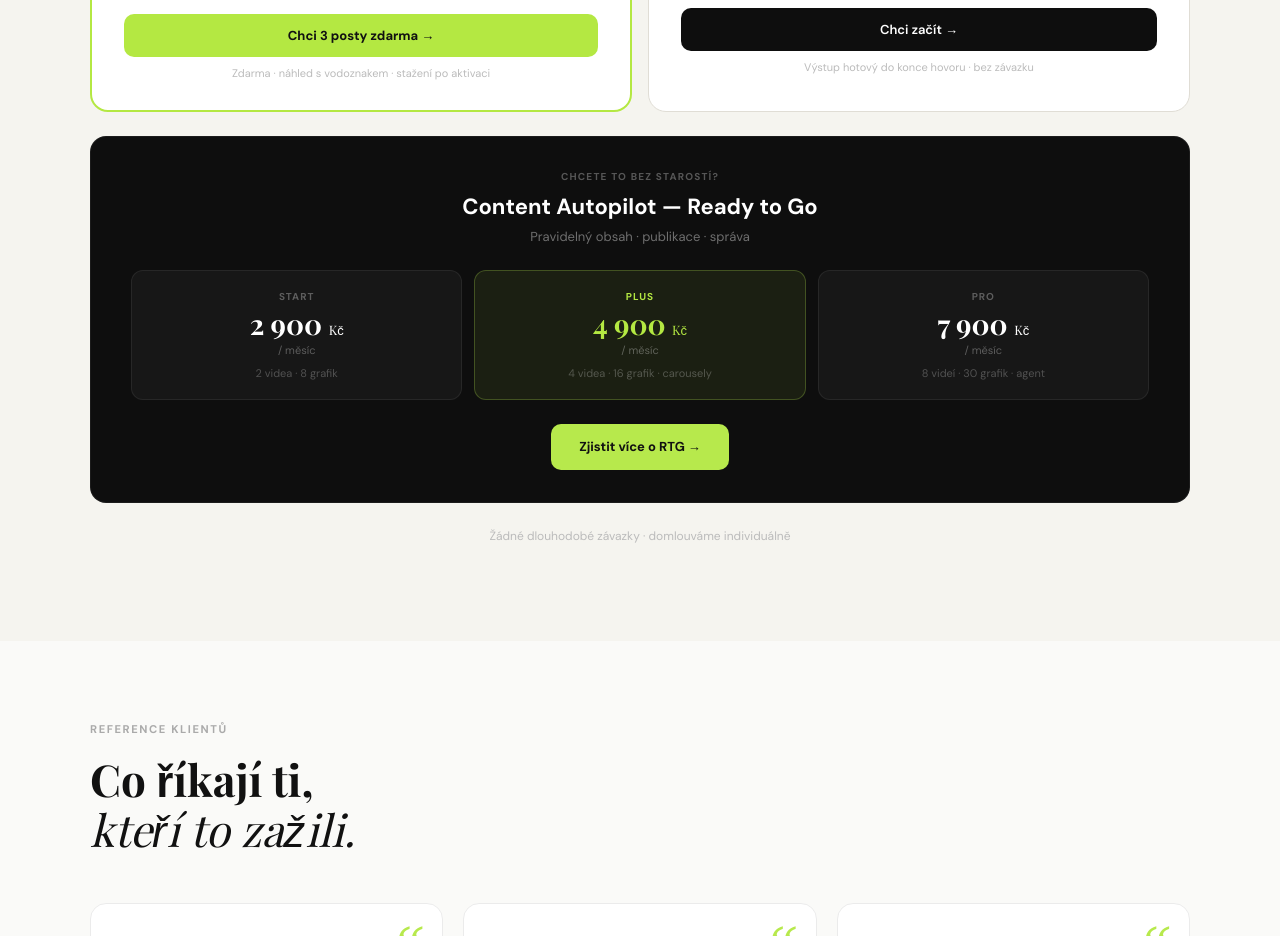
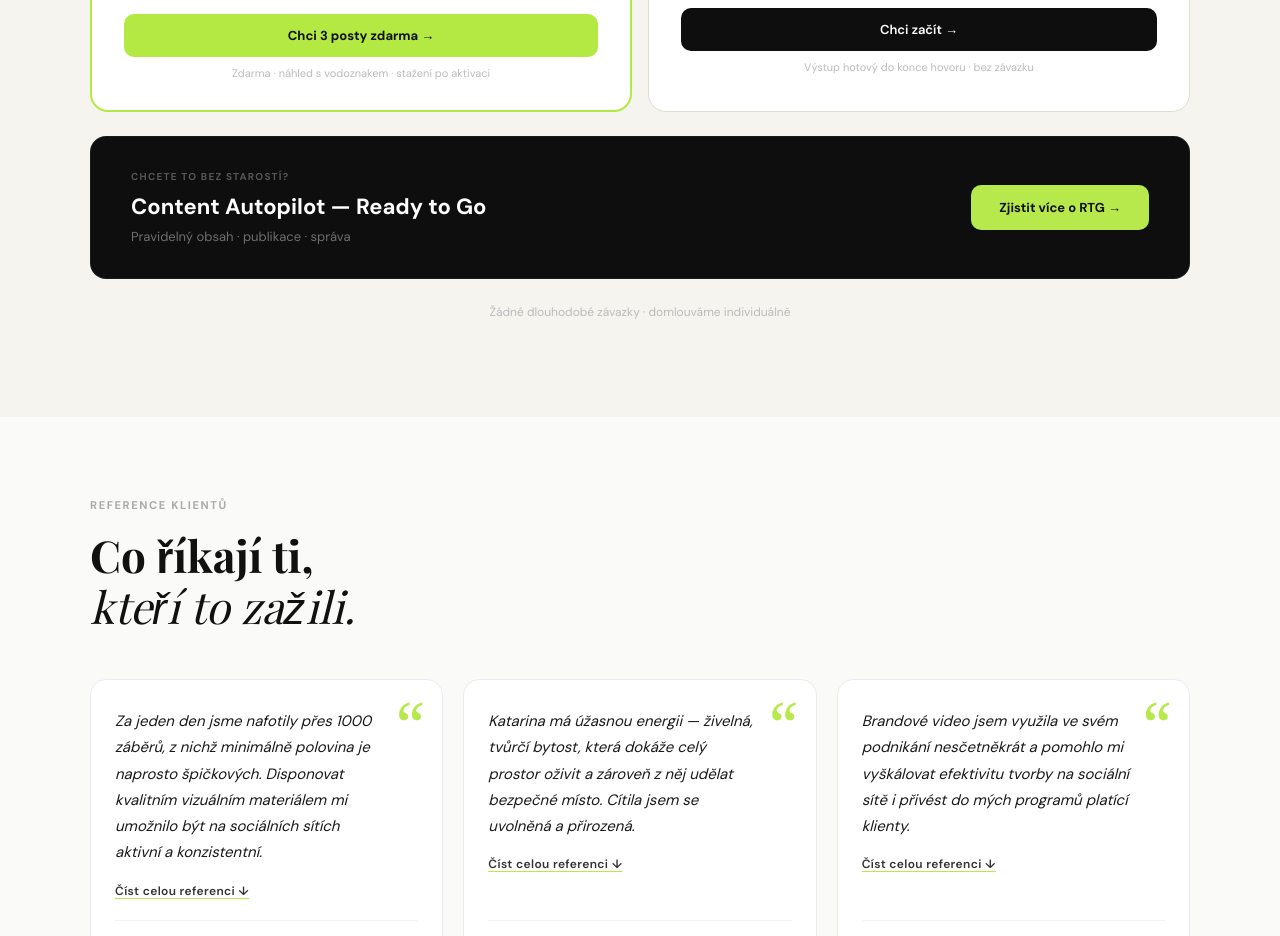
Before and after one commit to katarinabrics-eng/ai-content-studio, a Next.js app in the folder apps/content-studio/: page /premiova-vizualni-identita in a window 1280 px wide. Shown: the part 4800-5736 px from the top of the page. Built offline with nearby package versions, Linux system fonts and the light colour scheme.

Commit message:
fix: odstranit cenové tarify z RTG bloku, nechat jen CTA

```diff
--- a/apps/content-studio/src/app/premiova-vizualni-identita/page.tsx
+++ b/apps/content-studio/src/app/premiova-vizualni-identita/page.tsx
@@ -1722,38 +1722,20 @@ export default function PremiovaVizualniIdentita() {
           <div style={{
             background:"var(--black)",border:"1px solid rgba(255,255,255,0.06)",
             borderRadius:16,padding:"32px 40px",
+            display:"flex",alignItems:"center",justifyContent:"space-between",gap:32,flexWrap:"wrap",
           }}>
-            <div style={{textAlign:"center",marginBottom:24}}>
+            <div>
               <div style={{fontSize:10,fontWeight:700,letterSpacing:"0.12em",textTransform:"uppercase",color:"rgba(255,255,255,0.3)",marginBottom:6}}>Chcete to bez starostí?</div>
               <div style={{fontSize:22,fontWeight:700,color:"#fff",marginBottom:4}}>Content Autopilot — Ready to Go</div>
               <div style={{fontSize:13,color:"rgba(255,255,255,0.4)"}}>Pravidelný obsah · publikace · správa</div>
             </div>
-            <div style={{display:"grid",gridTemplateColumns:"1fr 1fr 1fr",gap:12,marginBottom:24}}>
-              {[
-                {name:"Start",price:"2 900",desc:"2 videa · 8 grafik"},
-                {name:"Plus",price:"4 900",desc:"4 videa · 16 grafik · carousely",featured:true},
-                {name:"Pro",price:"7 900",desc:"8 videí · 30 grafik · agent"},
-              ].map(t=>(
-                <div key={t.name} style={{
-                  background: t.featured ? "rgba(183,233,76,0.08)" : "rgba(255,255,255,0.04)",
-                  border: t.featured ? "1px solid rgba(183,233,76,0.25)" : "1px solid rgba(255,255,255,0.07)",
-                  borderRadius:12,padding:"18px 20px",textAlign:"center",
-                }}>
-                  <div style={{fontSize:10,fontWeight:700,letterSpacing:"0.1em",textTransform:"uppercase",color: t.featured ? "var(--lime)" : "rgba(255,255,255,0.3)",marginBottom:6}}>{t.name}</div>
-                  <div style={{fontFamily:"var(--font-playfair),serif",fontSize:28,fontWeight:700,color: t.featured ? "var(--lime)" : "#fff",lineHeight:1,marginBottom:4}}>{t.price} <span style={{fontSize:13,fontWeight:400}}>Kč</span></div>
-                  <div style={{fontSize:11,color:"rgba(255,255,255,0.3)"}}>/ měsíc</div>
-                  <div style={{fontSize:11,color:"rgba(255,255,255,0.25)",marginTop:6}}>{t.desc}</div>
-                </div>
-              ))}
-            </div>
-            <div style={{textAlign:"center"}}>
             <a href="/ready-to-go" style={{
               display:"inline-flex",alignItems:"center",gap:8,
               background:"#b7e94c",color:"#111",
               padding:"13px 28px",borderRadius:10,
               fontSize:13,fontWeight:700,textDecoration:"none",
+              whiteSpace:"nowrap",flexShrink:0,
             }}>Zjistit více o RTG →</a>
-            </div>
           </div>
 
           <div style={{fontSize:12,color:"#bbb",textAlign:"center",marginTop:24}}>Žádné dlouhodobé závazky · domlouváme individuálně</div>
```
Lines whose indentation alone changed are shown as unchanged.
